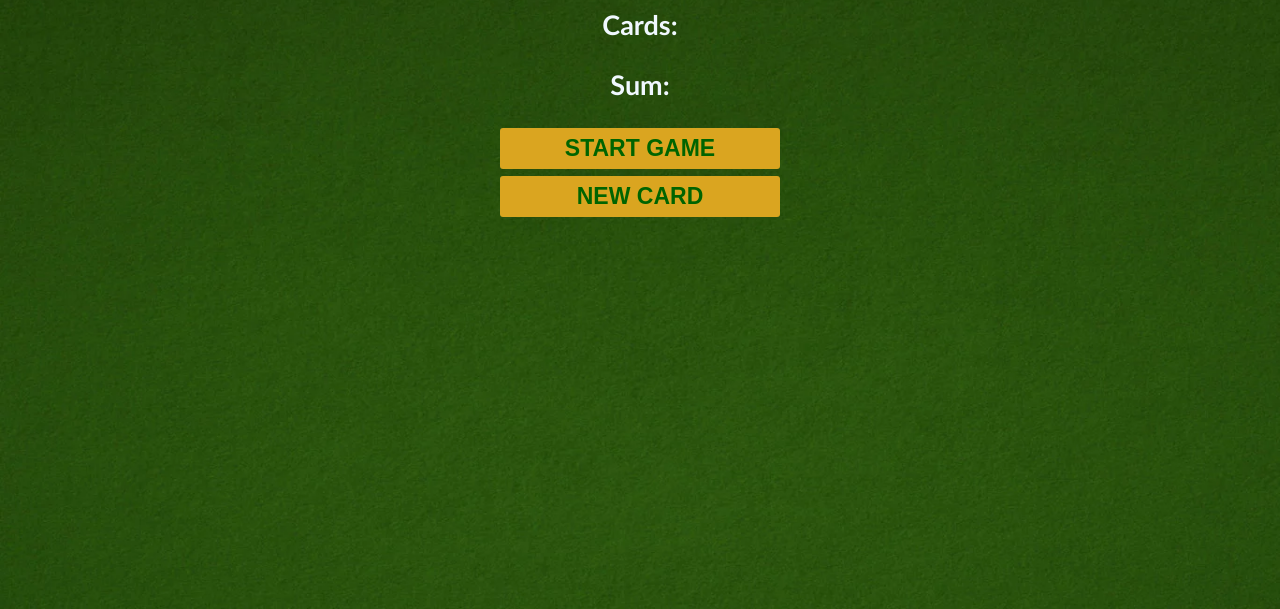
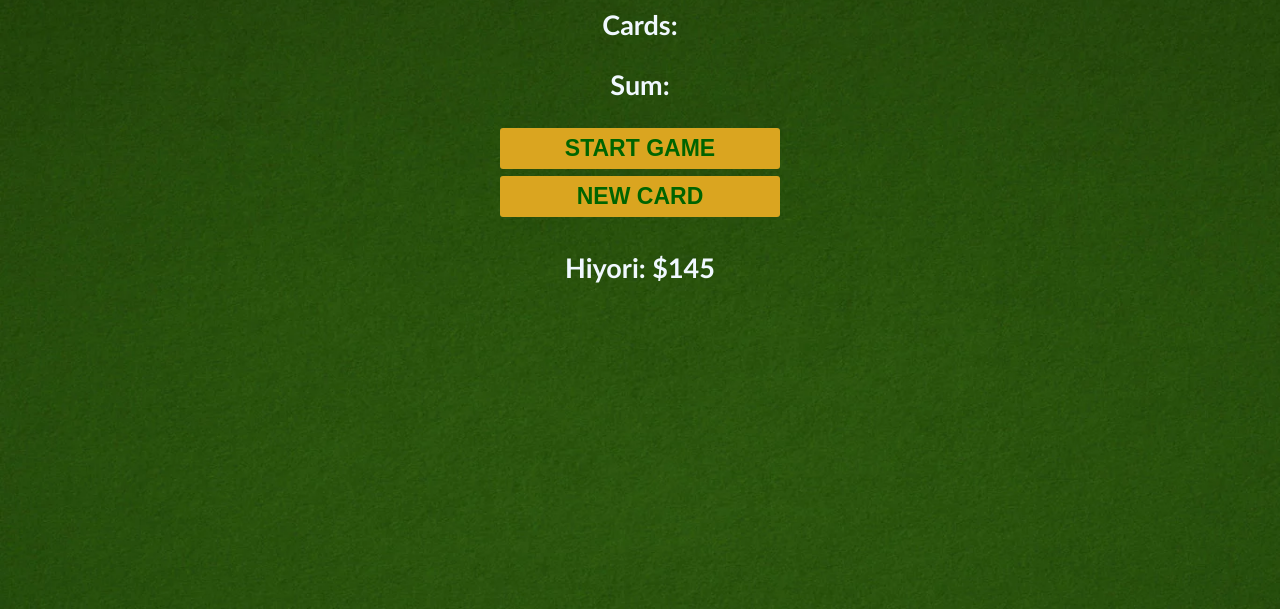
Before and after one commit to hiyori-iki/BlackJack-Game, a plain HTML site: page index.html in a window 1280 px wide. Shown: the part 233-842 px from the top of the page. Drawn offline with Linux system fonts and the light colour scheme.

Commit message:
Used objects

```diff
--- a/index.html
+++ b/index.html
@@ -16,6 +16,7 @@
         <p id="sum-el">Sum:</p>
         <button onclick="startGame()">START GAME</button> <br>
         <button onclick="newcard()">NEW CARD</button>
+        <p id="player-el"></p>
         <script src="index.js"></script>
     </body>
 </html>
--- a/index.js
+++ b/index.js
@@ -6,6 +6,14 @@ let message = ""
 let messageEl=document.getElementById("message-el")
 let sumEl=document.querySelector("#sum-el")
 let cardsEl=document.querySelector("#card-el")
+let player=
+{
+    name :"Hiyori",
+    chips:145
+
+}
+playerEl=document.getElementById("player-el")
+playerEl.innerText=player.name +": $"+player.chips
 
 function randomNumberGenerator()
 {
```
